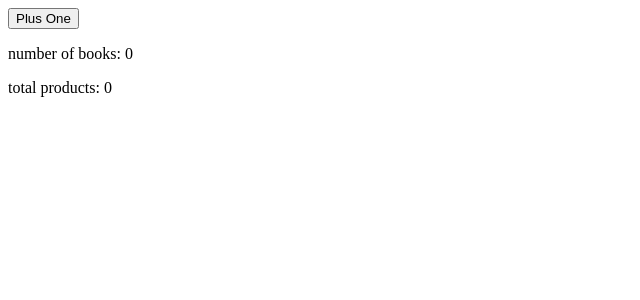
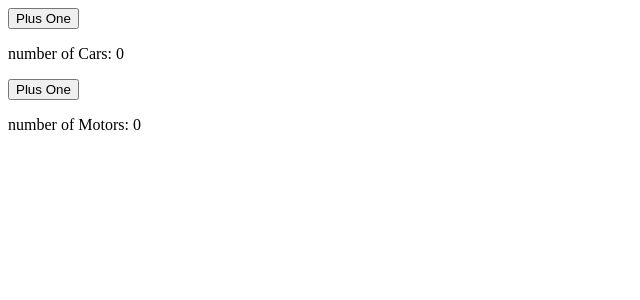
Before and after one commit to Hooseinsalari/React-tutorial, a React (Create React App) app in the folder first-app/: page / in a window 1280 px wide. Shown: the top 300 px of the page, without its empty margins (0-640 px from the left). Built offline with nearby package versions, Linux system fonts and the light colour scheme.

Commit message:
higher order component

```diff
--- a/first-app/src/App.js
+++ b/first-app/src/App.js
@@ -1,26 +1,15 @@
 import React, { Component } from "react";
-import Child from "./Child";
-import SecondChild from "./SecondChild";
+import Cars from "./Cars";
+import Motors from "./Motors";
 
 class App extends Component {
-  constructor() {
-    super();
-    this.state = {
-      number: 0,
-    };
-  }
 
-  clickHandler = () => {
-    this.setState((prevState) => ({
-      number: prevState.number + 1,
-    }));
-  };
 
   render() {
     return (
       <div>
-        <Child clickHandler={this.clickHandler} number={this.state.number} />
-        <SecondChild number={this.state.number} />
+        <Cars />
+        <Motors />
       </div>
     );
   }
--- /dev/null
+++ b/first-app/src/Cars.js
@@ -0,0 +1,16 @@
+import React, { Component } from "react";
+import HOComponent from "./HOComponent";
+
+class Cars extends Component {
+  render() {
+    const {number, clickHandler} = this.props
+    return (
+      <div>
+        <button onClick={clickHandler}>Plus One</button>
+        <p>number of Cars: {number}</p>
+      </div>
+    );
+  }
+}
+
+export default HOComponent(Cars, 5);
--- a/first-app/src/Child.js
+++ /dev/null
@@ -1,16 +0,0 @@
-import React, { Component } from 'react';
-
-class Child extends Component {
-
-
-    render() {
-        return (
-            <div>
-                <button onClick={this.props.clickHandler} >Plus One</button>
-                <p>number of books: {this.props.number}</p>
-            </div>
-        );
-    }
-}
-
-export default Child;
--- /dev/null
+++ b/first-app/src/HOComponent.js
@@ -0,0 +1,27 @@
+import React, { Component } from "react";
+
+const counter = (OldComponent, steps) => {
+  class newComponent extends Component {
+    constructor() {
+      super();
+      this.state = {
+        number: 0,
+      };
+    }
+
+    clickHandler = () => {
+      this.setState((prevState) => ({
+        number: prevState.number + steps,
+      }));
+    };nj
+
+    render() {
+        return <OldComponent number={this.state.number} clickHandler={this.clickHandler} />
+    }
+  }
+
+  return newComponent;
+
+};
+
+export default counter;
--- /dev/null
+++ b/first-app/src/Motors.js
@@ -0,0 +1,16 @@
+import React, { Component } from "react";
+import HOComponent from "./HOComponent";
+
+class Motors extends Component {
+  render() {
+    const {number, clickHandler} = this.props
+    return (
+      <div>
+        <button onClick={clickHandler}>Plus One</button>
+        <p>number of Motors: {number}</p>
+      </div>
+    );
+  }
+}
+
+export default HOComponent(Motors, 1);
--- a/first-app/src/SecondChild.js
+++ /dev/null
@@ -1,13 +0,0 @@
-import React, { Component } from 'react';
-
-class SecondChild extends Component {
-    render() {
-        return (
-            <div>
-                <p>total products: {this.props.number}</p>
-            </div>
-        );
-    }
-}
-
-export default SecondChild;
```
